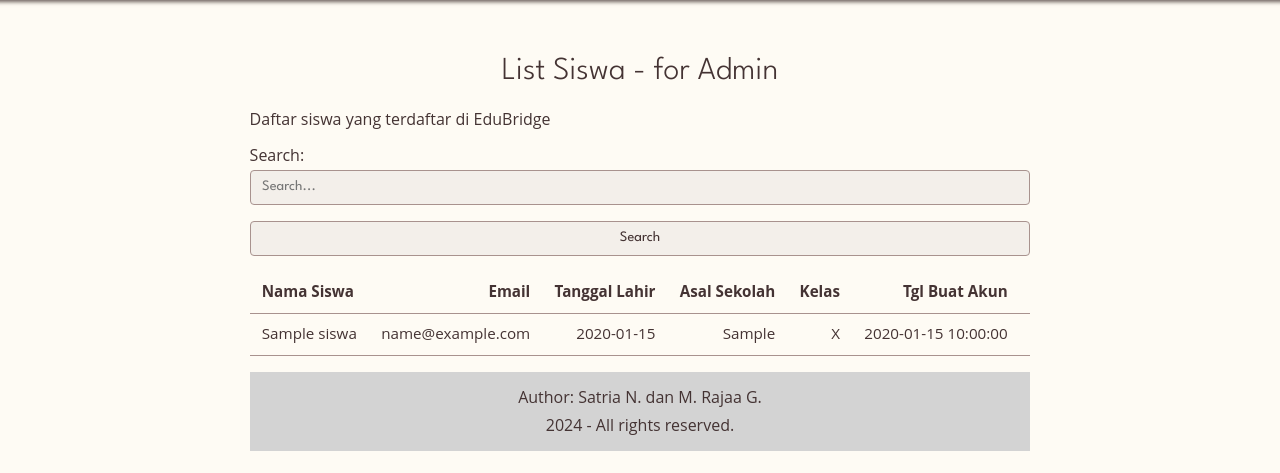
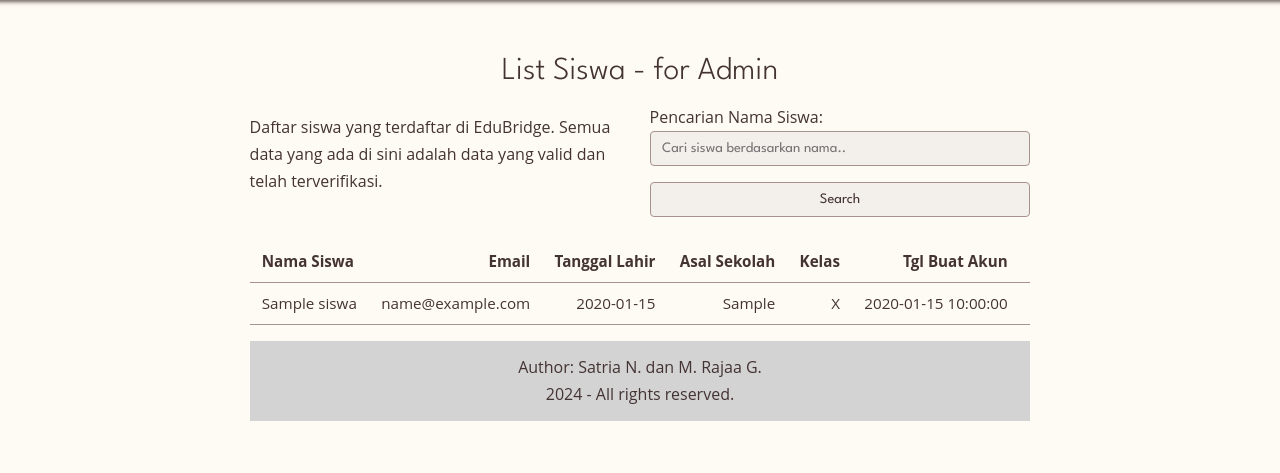
Before and after one commit to Disil/edubridge, a PHP site: page /admin/list_siswa.php in a window 1280 px wide. Shown: the part 56-529 px from the top of the page. Run offline with PHP 8.4, Linux system fonts and the light colour scheme; the visitor is signed in with stand-in values (Sample User, id 1); tables that the repository leaves empty or names only in its code hold one stand-in row (values such as "Sample post").

Commit message:
new: fungsi search siswa

```diff
--- a/admin/list_siswa.php
+++ b/admin/list_siswa.php
@@ -1,17 +1,9 @@
 <?php include '../structure/check_conn_admin.php';
 include '../database.php';
 global $conn;
-if ($conn === null) {
-    die('Database connection is null');
-}
-$searchTerm = $_GET['search'] ?? '';
 
-if ($searchTerm) {
-    $searchTerm = mysqli_real_escape_string($conn, $searchTerm);
-    $list_user = mysqli_query($conn, "SELECT * FROM wpcguvfn_edubridge_db.siswa WHERE nama LIKE '%$searchTerm%'");
-} else {
-    $list_user = mysqli_query($conn, "SELECT * FROM wpcguvfn_edubridge_db.siswa");
-}
+$searchTerm = $_GET['cari'] ?? '';
+
 ?>
 <!doctype html>
 <html lang="en">
@@ -31,12 +23,18 @@ if ($searchTerm) {
 </header>
 <main>
     <h1>List Siswa - for Admin</h1>
-    <p>Daftar siswa yang terdaftar di EduBridge</p>
+    <div class="row">
+        <div class="col-6">
+            <p>Daftar siswa yang terdaftar di EduBridge. Semua data yang ada di sini adalah data yang valid dan telah terverifikasi.</p>
+        </div>
+        <div class="col">
             <form method="get" action="list_siswa.php">
-        <label for="search">Search:</label>
-        <input type="text" name="search" id="search" placeholder="Search...">
+                <label for="cari">Pencarian Nama Siswa:</label>
+                <input type="text" name="cari" id="cari" placeholder="Cari siswa berdasarkan nama..">
                 <input type="submit" value="Search">
             </form>
+        </div>
+    </div>
     <table>
         <tr>
             <th>Nama Siswa</th>
@@ -48,20 +46,24 @@ if ($searchTerm) {
             <th>Gender</th>
         </tr>
         <?php
-        $list_user = mysqli_query($conn, "SELECT * FROM wpcguvfn_edubridge_db.siswa");
-        while ($query = mysqli_fetch_array($list_user)) {
+        $query = "SELECT * FROM wpcguvfn_edubridge_db.siswa";
+        if ($searchTerm) {
+            $query .= " WHERE nama_siswa LIKE '%" . mysqli_real_escape_string($conn, $searchTerm) . "%'";
+        }
+
+        $list_user = mysqli_query($conn, $query);
+        while ($row = mysqli_fetch_array($list_user)) {
         ?>
         <tr>
-                <td><?php echo $query['nama_siswa']; ?></td>
-                <td><?php echo $query['email']; ?></td>
-                <td><?php echo $query['tanggal_lahir']; ?></td>
-                <td><?php echo $query['asal_sekolah']; ?></td>
-                <td><?php echo $query['kelas']; ?></td>
-                <td><?php echo $query['tgl_buat_akun']; ?></td>
-                <td><?php echo $query['jenis_kelamin']; ?></td>
-        <?php
-        }  ?>
+            <td><?php echo htmlspecialchars($row['nama_siswa']); ?></td>
+            <td><?php echo htmlspecialchars($row['email']); ?></td>
+            <td><?php echo htmlspecialchars($row['tanggal_lahir']); ?></td>
+            <td><?php echo htmlspecialchars($row['asal_sekolah']); ?></td>
+            <td><?php echo htmlspecialchars($row['kelas']); ?></td>
+            <td><?php echo htmlspecialchars($row['tgl_buat_akun']); ?></td>
+            <td><?php echo htmlspecialchars($row['jenis_kelamin']); ?></td>
         </tr>
+        <?php } ?>
     </table>
     <?php include '../structure/footer.php'; ?>
 </main>
```
Lines whose indentation alone changed are shown as unchanged.
